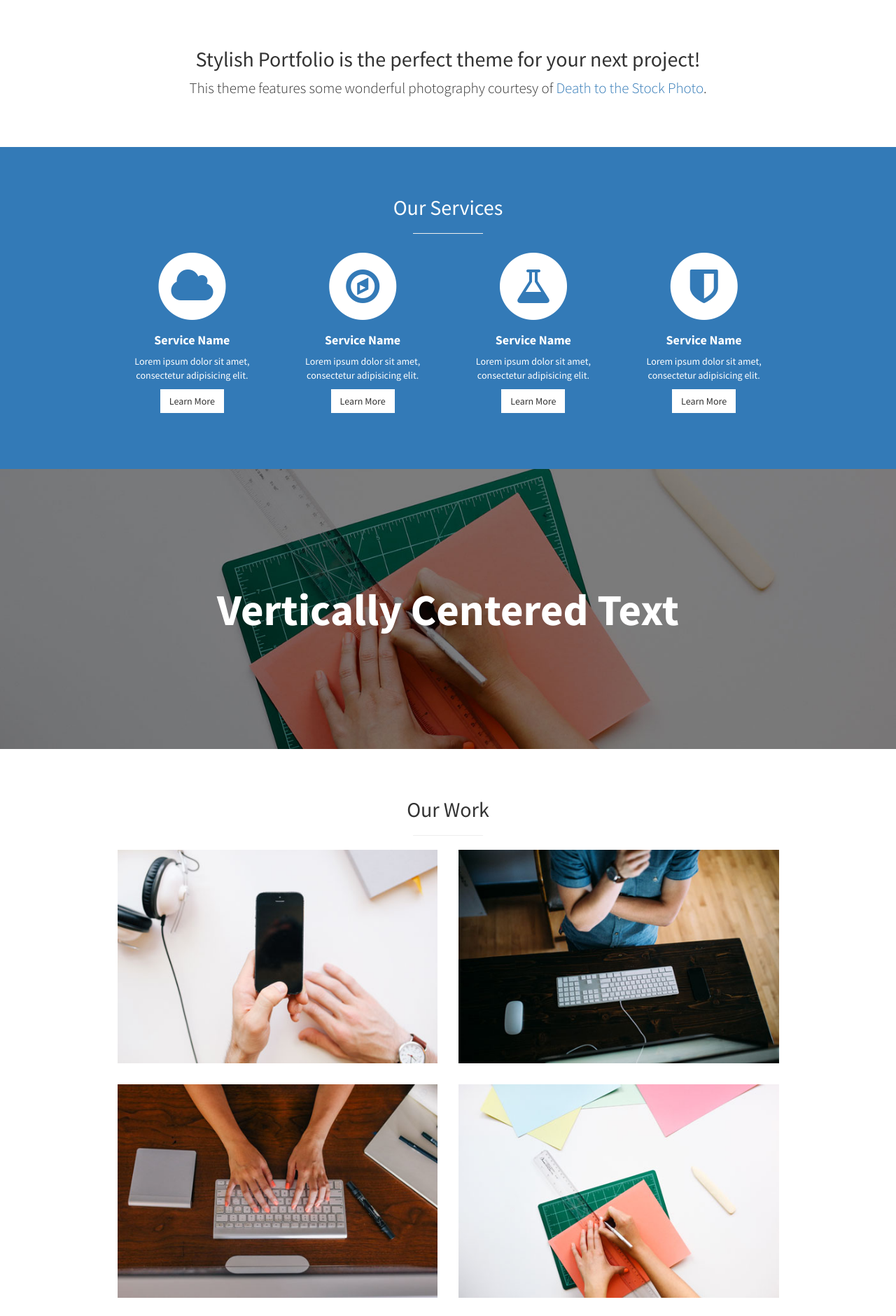
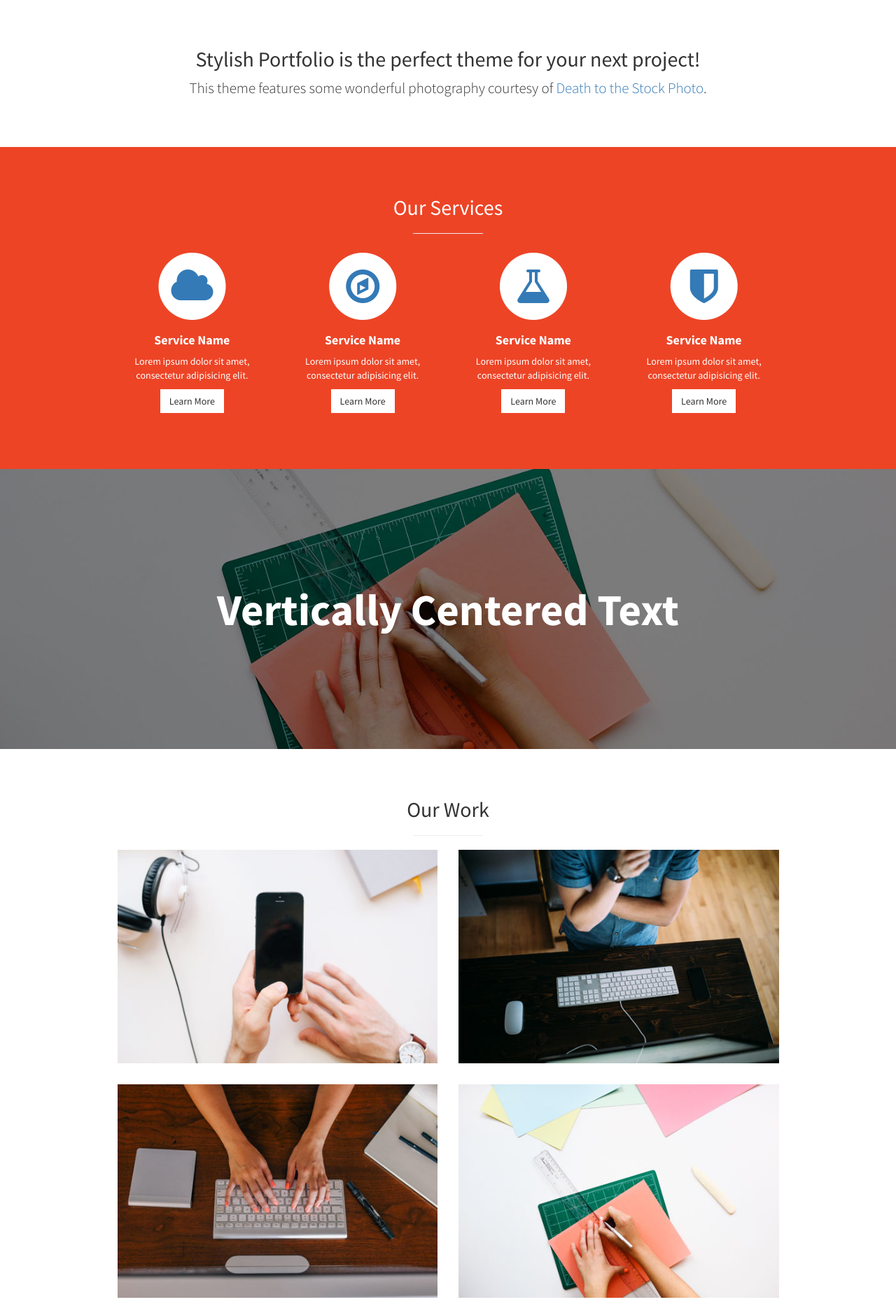
Before and after one commit to volny/stylish-portfolio-jekyll, a Jekyll site: the page built from index.html, in a window 1280 px wide. Shown: the part 902-2782 px from the top of the page at 70% size. Built offline with Jekyll 4.4.1, drawn with Linux system fonts in a browser that asks for light colours.

Commit message:
Change bg color

```diff
--- a/css/stylish-portfolio.css
+++ b/css/stylish-portfolio.css
@@ -14,6 +14,11 @@ body {
 
 body {
     font-family: "Source Sans Pro","Helvetica Neue",Helvetica,Arial,sans-serif;
+}
+
+.bg-primary {
+  color: #fff;
+  background-color: #ed4426;
 }
 
 .text-vertical-center {
```
